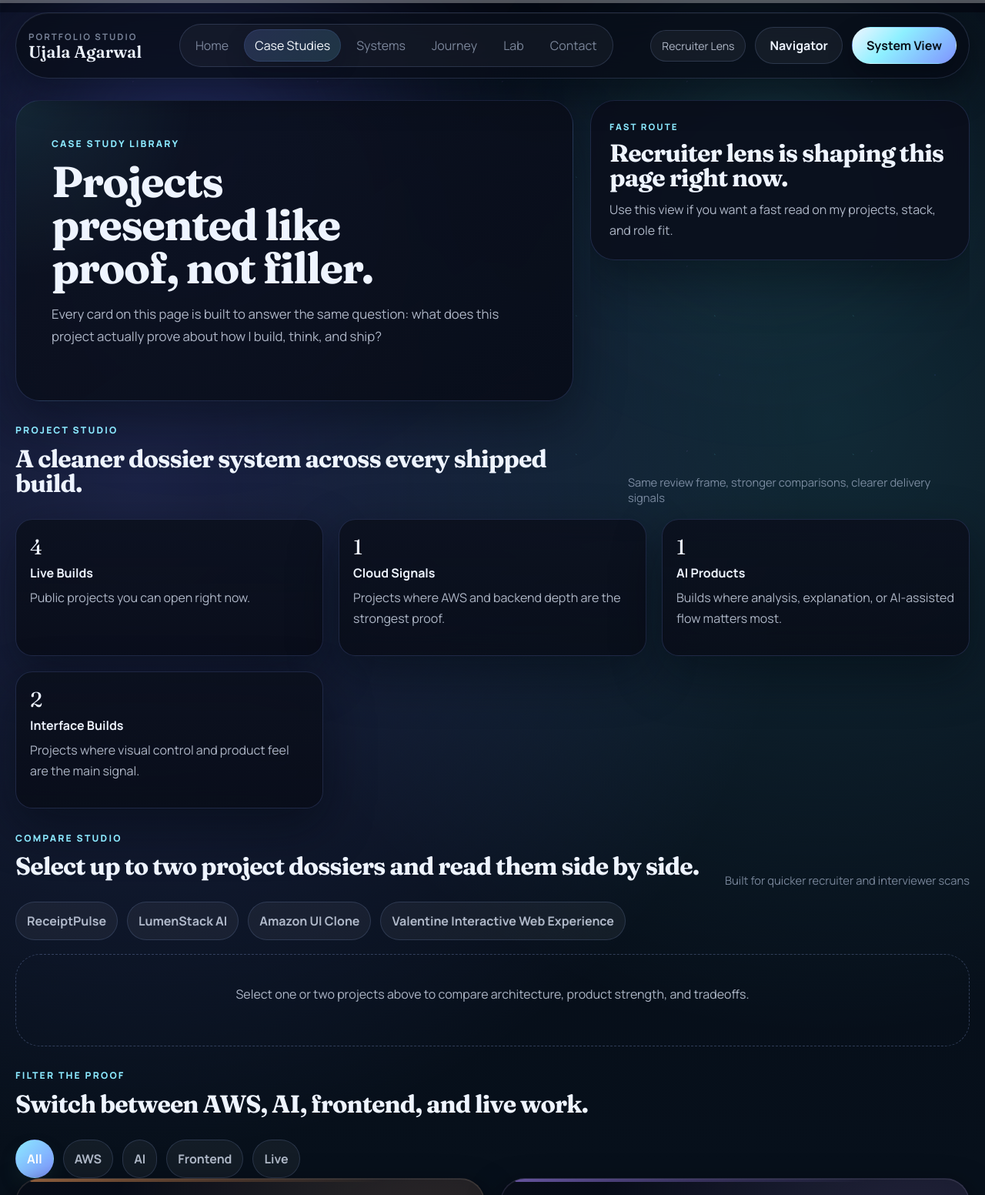
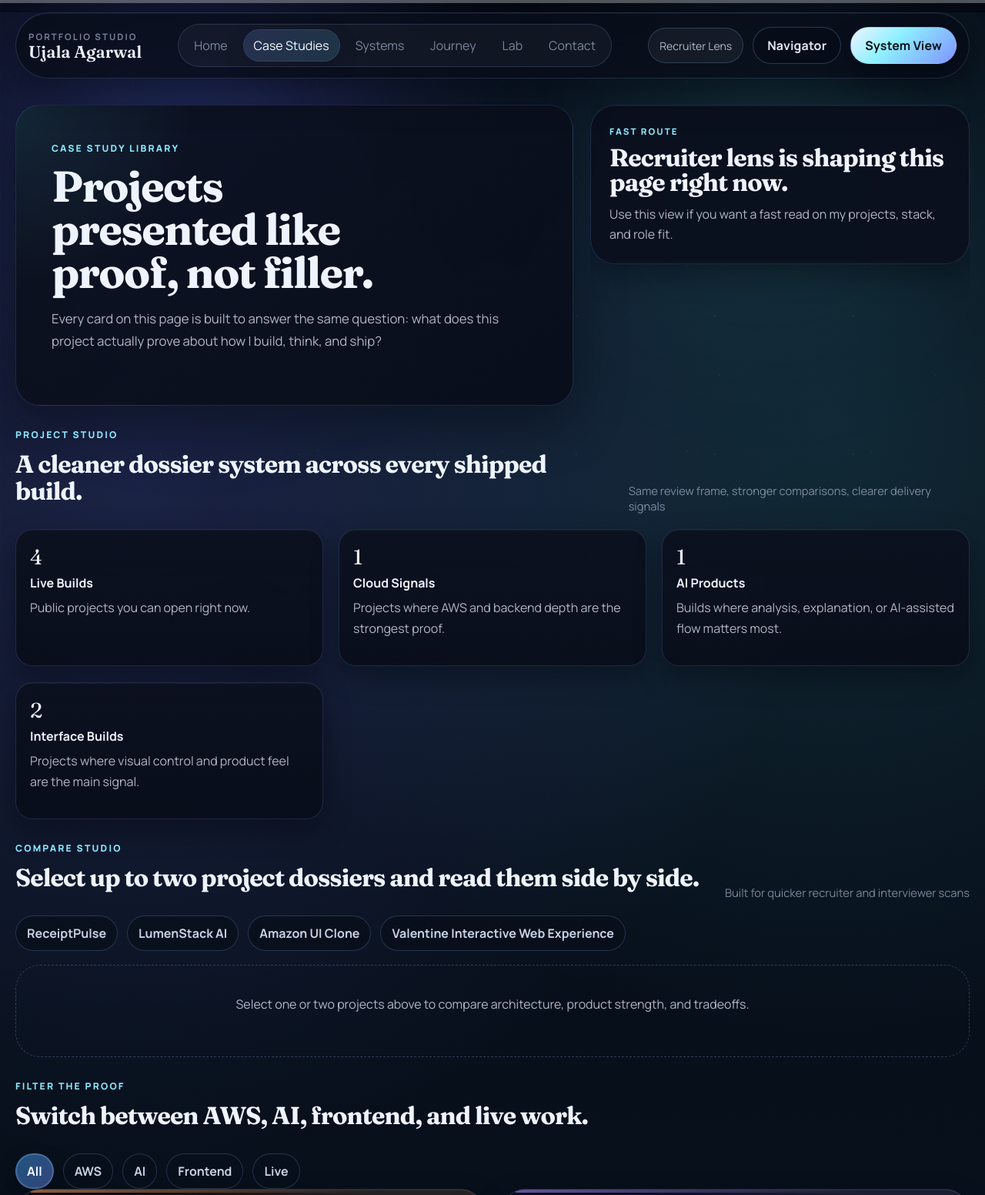
Before and after one commit to agarwalujala3-lang/ujala-portfolio, a plain HTML site: page work.html in a window 1280 px wide. Shown: the top 1552 px of the page at 77% size. Drawn offline with Linux system fonts and the light colour scheme; no server answers.

Commit message:
Apply final UI polish pass for consistency and interaction

```diff
--- a/styles.css
+++ b/styles.css
@@ -3371,3 +3371,145 @@ body[data-page="home"] .page {
   background: rgba(8, 14, 24, 0.74);
   color: rgba(220, 233, 252, 0.9);
 }
+
+/* Final polish pass: consistency, spacing, interaction quality */
+:root {
+  --focus-ring: rgba(124, 187, 255, 0.42);
+  --focus-ring-soft: rgba(124, 187, 255, 0.18);
+}
+
+.page {
+  margin-top: 34px;
+}
+
+.section,
+.hero {
+  scroll-margin-top: 128px;
+}
+
+.section-head {
+  gap: 16px;
+  margin-bottom: 20px;
+}
+
+.section-head h2 {
+  line-height: 1.08;
+}
+
+.button,
+.guide-chip,
+.compare-chip,
+.filter-chip,
+.pill,
+.stack-pill,
+.header-chip,
+.tiny-status,
+.dock-chip {
+  min-height: 46px;
+  border-color: rgba(120, 158, 226, 0.26);
+}
+
+.button {
+  letter-spacing: 0.01em;
+}
+
+.button--ghost {
+  border-color: rgba(120, 158, 226, 0.3);
+  background: rgba(8, 14, 24, 0.72);
+  color: rgba(236, 244, 255, 0.94);
+}
+
+.button--ghost:hover,
+.button--ghost:focus-visible {
+  background: rgba(10, 17, 30, 0.84);
+}
+
+.guide-chip,
+.compare-chip,
+.filter-chip,
+.pill,
+.stack-pill {
+  background: rgba(9, 15, 26, 0.74);
+  color: rgba(219, 232, 252, 0.9);
+}
+
+.guide-chip.is-active,
+.compare-chip.is-active,
+.filter-chip.is-active {
+  color: #f5f9ff;
+  background:
+    linear-gradient(135deg, rgba(44, 120, 177, 0.66), rgba(88, 111, 197, 0.6)),
+    rgba(8, 14, 24, 0.8);
+  border-color: rgba(136, 187, 255, 0.34);
+  box-shadow:
+    inset 0 0 0 1px rgba(154, 204, 255, 0.26),
+    0 12px 24px rgba(2, 6, 14, 0.36);
+}
+
+a:focus-visible,
+button:focus-visible,
+.main-nav__link:focus-visible,
+.text-link:focus-visible,
+.cta-link:focus-visible,
+.contact-card__link:focus-visible,
+.command-item:focus-visible,
+.field:focus {
+  outline: none;
+  box-shadow:
+    0 0 0 2px var(--focus-ring),
+    0 0 0 5px var(--focus-ring-soft);
+}
+
+.panel,
+.route-card,
+.resume-card,
+.contact-card,
+.system-card,
+.principle-card,
+.case-card,
+.compare-column,
+.metric-card,
+.highlight-card,
+.thread-message,
+.case-card__proof,
+.project-signal-card,
+.case-card__detail-item,
+.compare-list__item,
+.footer-route-card {
+  box-shadow:
+    0 14px 34px rgba(2, 6, 14, 0.38),
+    inset 0 1px 0 rgba(255, 255, 255, 0.06);
+}
+
+.panel-copy,
+.route-card p,
+.resume-card p,
+.contact-card p,
+.system-card p,
+.principle-card p,
+.timeline-card p,
+.feed-card p,
+.roadmap-card p,
+.insight-card p {
+  line-height: 1.68;
+}
+
+@media (max-width: 760px) {
+  .page {
+    margin-top: 24px;
+  }
+
+  .section-head {
+    align-items: start;
+    flex-direction: column;
+  }
+
+  .button,
+  .guide-chip,
+  .compare-chip,
+  .filter-chip,
+  .pill,
+  .stack-pill {
+    min-height: 44px;
+  }
+}
```
